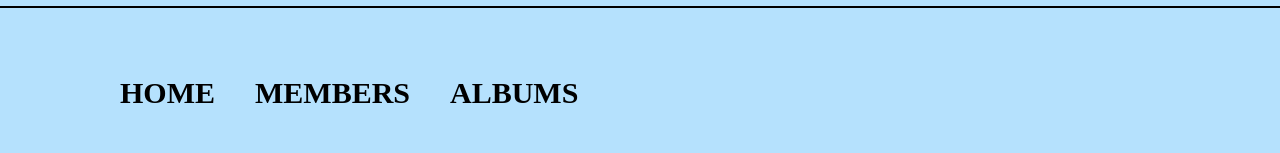
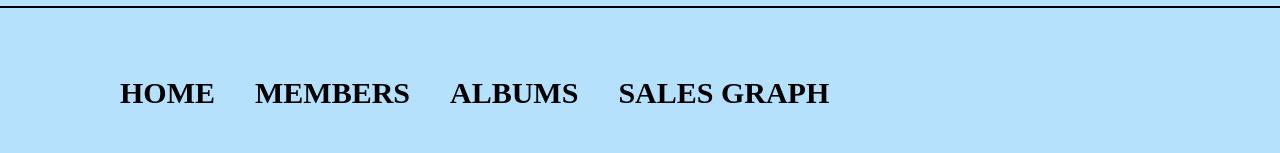
Before and after one commit to ho04029/idols, a React (Create React App) app: page /idolgroup/NCTWISH in a window 1280 px wide. Shown: the part 385-538 px from the top of the page. Built offline with nearby package versions, Linux system fonts and the light colour scheme; grey boxes are pictures that could not be loaded.

Commit message:
feat: 라우팅
1. 아이돌 그룹 페이지에서 초동 그래프 페이지로 이동할 수 있도록 링크추가
2. 라우팅 경로 수정

```diff
--- a/src/components/Idolgroup/IdolgroupHeader.tsx
+++ b/src/components/Idolgroup/IdolgroupHeader.tsx
@@ -7,9 +7,10 @@ import Header from "../Header";
 interface IIdolgroupHeader {
   group: IidolGroup;
   location: Location;
+  groupName: string;
 }
 
-const IdolgroupHeader = ({ group, location }: IIdolgroupHeader) => {
+const IdolgroupHeader = ({ group, location, groupName }: IIdolgroupHeader) => {
   // eslint-disable-next-line react-hooks/exhaustive-deps
   const sectionLinks = [
     { id: "home", label: "HOME" },
@@ -45,6 +46,9 @@ const IdolgroupHeader = ({ group, location }: IIdolgroupHeader) => {
             {section.label}
           </Link>
         ))}
+        <Link to={`/graph/${groupName}`} className="cursor-pointer">
+          SALES GRAPH
+        </Link>
       </nav>
     </>
   );
--- a/src/pages/Idolgroup.tsx
+++ b/src/pages/Idolgroup.tsx
@@ -28,7 +28,11 @@ const Idolgroup = () => {
 
   return (
     <IdolgroupComponent group={group}>
-      <IdolgroupHeader group={group} location={location} />
+      <IdolgroupHeader
+        group={group}
+        location={location}
+        groupName={groupName}
+      />
       <RouteTransition location={location} direction={direction}>
         <main>
           <IdolgroupComponent.Section
--- a/src/router.tsx
+++ b/src/router.tsx
@@ -5,7 +5,7 @@ import NotFound from "./pages/NotFound";
 import Home from "./pages/Home";
 import Idolgroup from "./pages/Idolgroup";
 import IdolMemberSpecific from "./pages/IdolMemberSpecific";
-import AlbumChart from "./pages/AlbumChart";
+import SalesGraph from "./pages/SalesGraph";
 
 const routerData: RouteObject[] = [
   {
@@ -23,8 +23,8 @@ const routerData: RouteObject[] = [
         element: <IdolMemberSpecific />,
       },
       {
-        path: "/chart/:groupName",
-        element: <AlbumChart />,
+        path: "/graph/:groupName",
+        element: <SalesGraph />,
       },
     ],
   },
```
